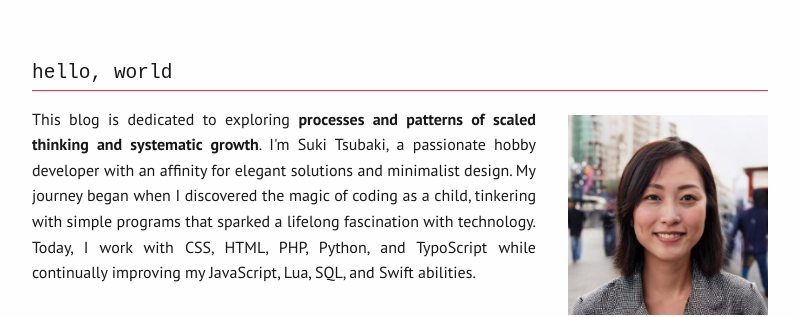
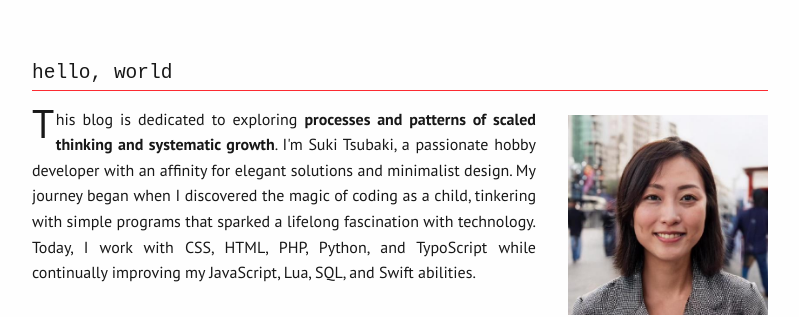
Before and after one commit to sukitsubaki/sukitsubaki.github.io, a Jekyll site: the page built from index.html, in a window 1280 px wide. Shown: the part 187-504 px from the top of the page, without its empty margins (240-1039 px from the left). Built offline with Jekyll 4.4.1, drawn with Linux system fonts in a browser that asks for light colours.

Commit message:
Update styles.css
drop cap

```diff
--- a/assets/css/styles.css
+++ b/assets/css/styles.css
@@ -256,6 +256,13 @@ a:hover {
     flex: 1;
 }
 
+.about-me-text p::first-letter {
+    font-size: 2.5rem;
+    float: left;
+    line-height: 0.8;
+    margin-right: 0.1rem;
+}
+
 .about-me-image {
     flex: 0 0 200px;
     margin: 0.5rem 0;
```
